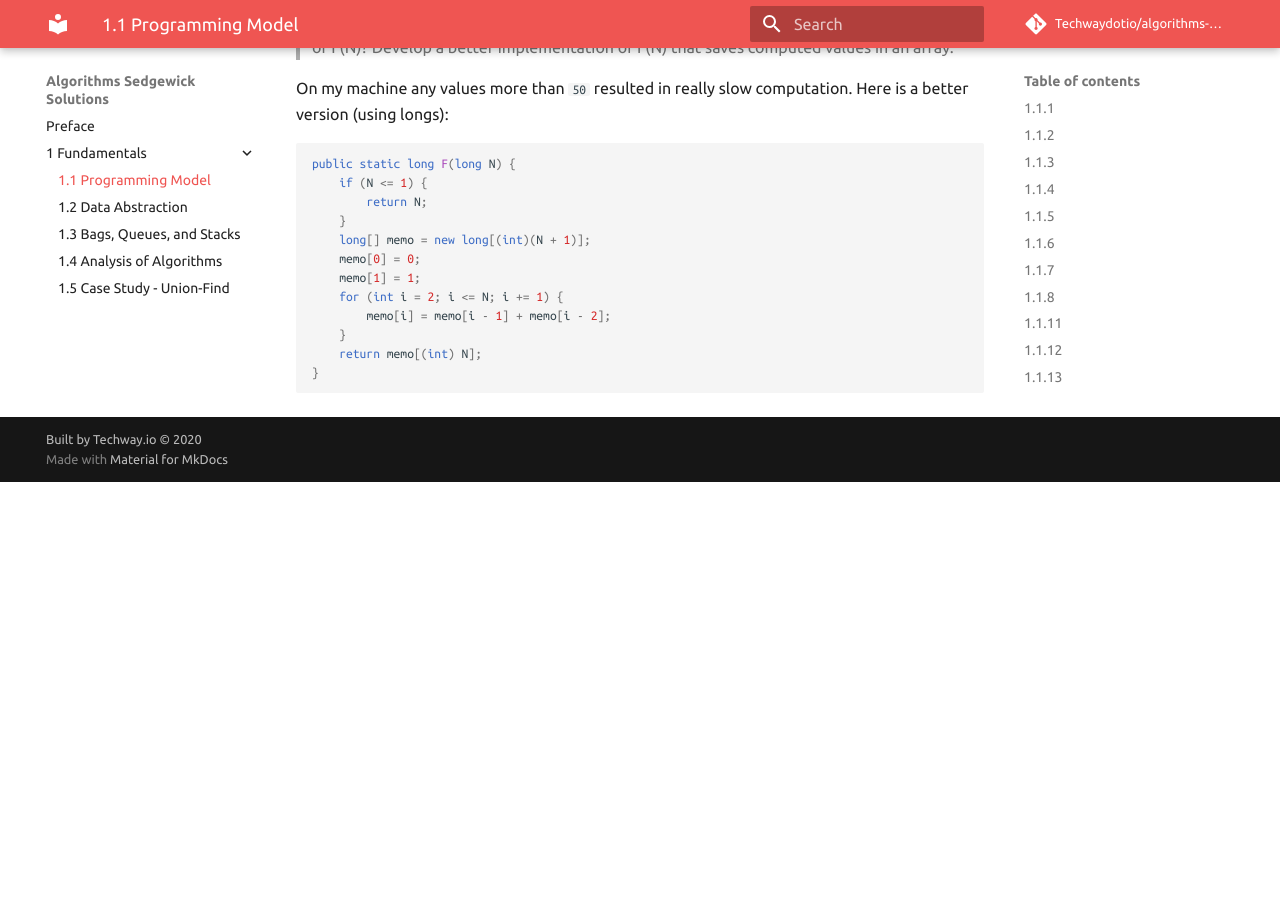
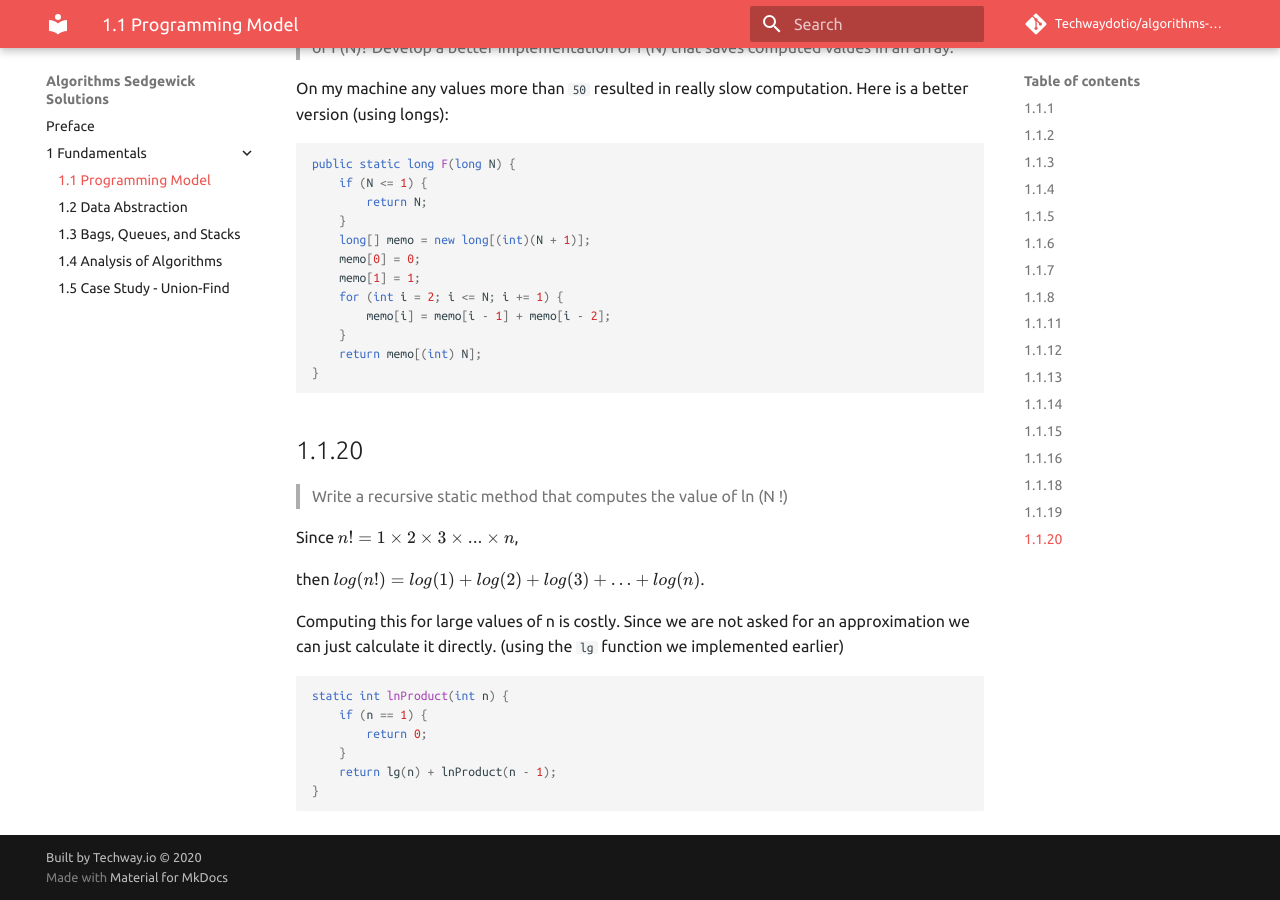
Before and after one commit to Techwaydotio/algorithms-sedgewick, an MkDocs documentation site: the page built from docs/Chap01/1.1.md, in a window 1280 px wide and 900 px high, scrolled down 8242 px. Built offline with MkDocs 1.6.1 and Material for MkDocs 9.7.7, drawn with Linux system fonts in a browser that asks for light colours; nearby versions of some CDN libraries; comment, search, counter and statistics services are not loaded; before the commit the page ends 8724 px from its top, so only the background shows below that.

Commit message:
Ch1 1.1.20

````diff
--- a/docs/Chap01/1.1.md
+++ b/docs/Chap01/1.1.md
@@ -405,3 +405,22 @@ public static long F(long N) {
     return memo[(int) N];
 }
 ```
+
+## 1.1.20
+> Write a recursive static method that computes the value of ln (N !)
+
+Since $n! = 1 × 2 × 3 × ... × n$,
+
+then $ log(n!) = log(1) + log(2) + log(3) + … + log(n)$.
+
+Computing this for large values of n is costly.
+Since we are not asked for an approximation we can just calculate it directly. (using the `lg` function we implemented earlier)
+
+```java
+static int lnProduct(int n) {
+    if (n == 1) {
+        return 0;
+    }
+    return lg(n) + lnProduct(n - 1);
+}
+```
````
Also changed, not shown: site/Chap01/1.1/index.html, site/search/search_index.json, 3 other files.
